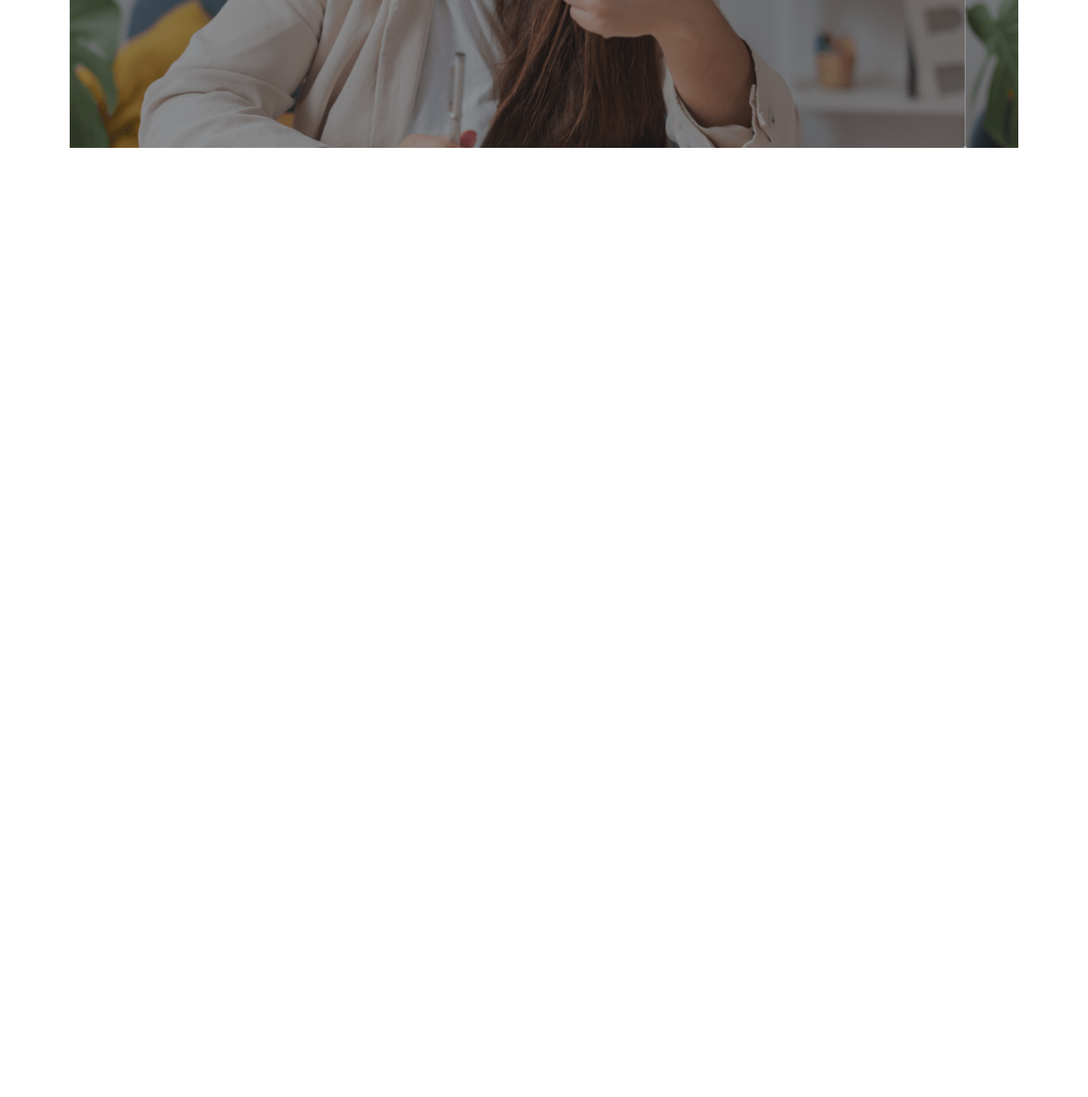
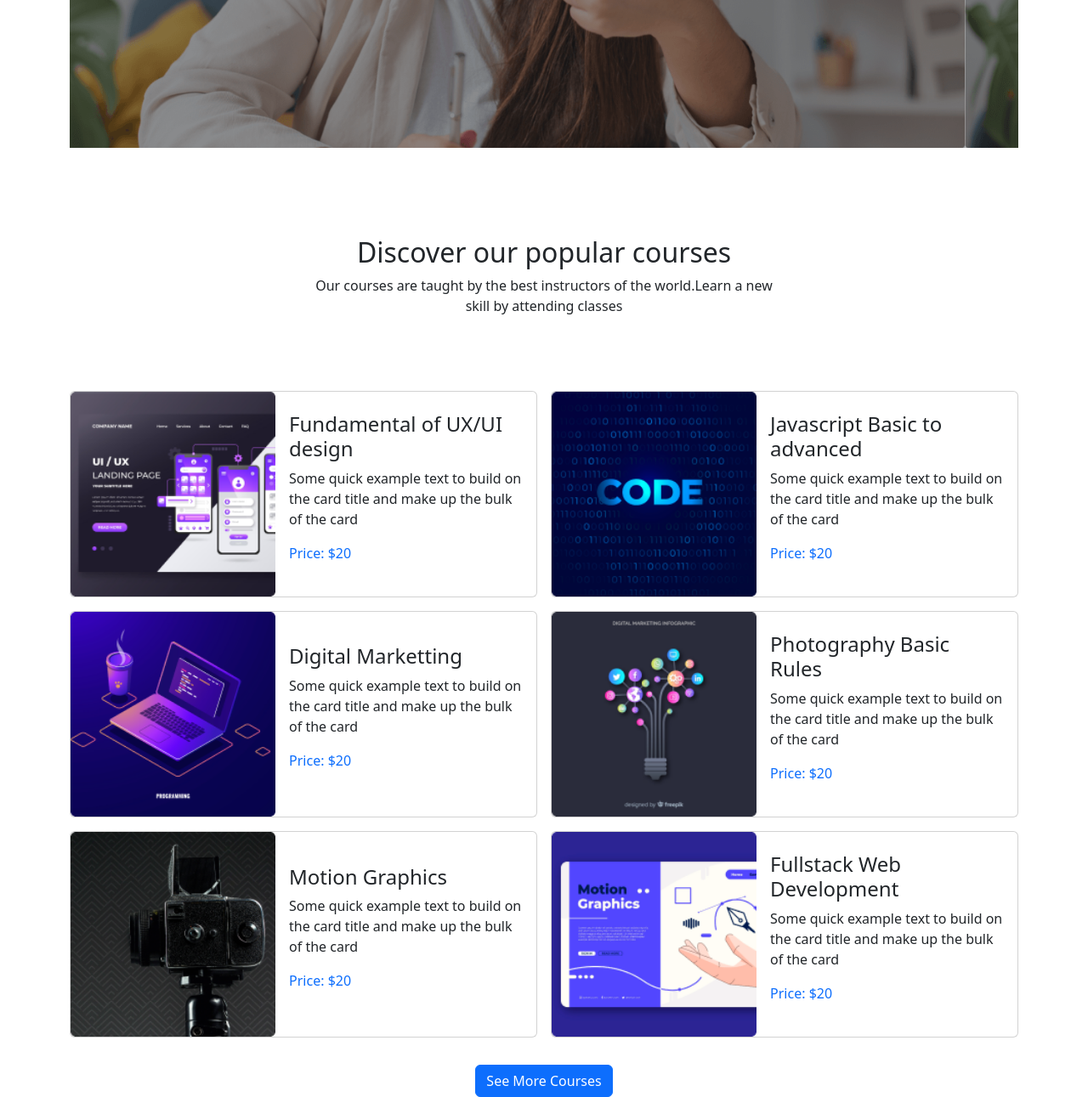
Before and after one commit to thinkingmore/edtech-landing-page, a plain HTML site: page index.html in a window 1280 px wide. Shown: the part 500-1791 px from the top of the page at 85% size. Before the commit the page ends 800 px from the top, so only its background shows below. Drawn offline with nearby package versions, Linux system fonts and the light colour scheme.

Commit message:
added the course section

```diff
--- a/index.html
+++ b/index.html
@@ -24,16 +24,23 @@
                         <a class="nav-link text-dark fw-bold" href="#">Home</a>
                       </li>
                       <li class="nav-item ms-5">
-                        <a class="nav-link text-dark fw-bold" href="#">Product</a>
+                        <a class="nav-link text-dark fw-bold" href="#">About</a>
                       </li>
                       <li class="nav-item ms-5">
-                        <a class="nav-link text-dark fw-bold " href="#">About us</a>
+                        <a class="nav-link text-dark fw-bold " href="#">Courses</a>
+                      </li>
+                      <li class="nav-item ms-5">
+                        <a class="nav-link text-dark fw-bold " href="#">Stories</a>
+                      </li>
+                      <li class="nav-item ms-5">
+                        <a class="nav-link text-dark fw-bold " href="#">Offers</a>
                       </li>
                       <li class="nav-item ms-5">
                         <a class="nav-link text-dark fw-bold">Contact us</a>
                       </li>
                     </ul>
                   </div>
+                  <button type="button" class="btn btn-outline-primary ms-3">Register</button>
                 </div>
               </nav>
             <!-- navbar ends -->
@@ -94,9 +101,87 @@
                   </div>
             </div>
         </div>
-
     </section>
     <!-- slider section ends-->
+    <section class="courses mt-5 pt-5">
+       <div class="container">
+          <div class="row g-3">
+            <div class="col-12 mb-5">
+              <div class="mx-auto w-50 p-2">
+                <h2 class="text-center">Discover our popular courses</h2>
+                <p class="text-center">Our courses are taught by the best instructors of the world.Learn a new skill by attending classes</p>
+              </div>
+            </div>
+            <div class="col-md-6 col-sm-12">
+              <div class="card flex-md-row flex-sm-column align-items-center">
+                <img class="card-img mw-100 mh-100 img-fluid" src="images/course/course-1.png"/>
+                <div class="card-body">
+                  <h4 class="card-title">Fundamental of UX/UI design</h4>
+                  <p class="card-text">Some quick example text to build on the card title
+                    and make up the bulk of the card</p>
+                  <p class="text-primary">Price: $20</p>
+                </div>
+              </div>
+            </div>
+            <div class="col-md-6 col-sm-12">
+              <div class="card flex-md-row flex-sm-column align-items-center">
+                <img class="card-img mw-100 mh-100 img-fluid" src="images/course/course-2.png"/>
+                <div class="card-body">
+                  <h4 class="card-title">Javascript Basic to advanced</h4>
+                  <p class="card-text">Some quick example text to build on the card title
+                    and make up the bulk of the card</p>
+                  <p class="text-primary">Price: $20</p>
+                </div>
+              </div>
+            </div>
+            <div class="col-md-6 col-sm-12">
+              <div class="card flex-md-row flex-sm-column flex-sm-column align-items-center">
+                <img class="card-img mw-100 mh-100 img-fluid" src="images/course/course-3.png"/>
+                <div class="card-body img-fluid">
+                  <h4 class="card-title">Digital Marketting</h4>
+                  <p class="card-text">Some quick example text to build on the card title
+                    and make up the bulk of the card</p>
+                  <p class="text-primary">Price: $20</p>
+                </div>
+              </div>
+            </div>
+            <div class="col-md-6 col-sm-12">
+              <div class="card flex-md-row flex-sm-column align-items-center">
+                <img class="card-img mw-100 mh-100 img-fluid" src="images/course/course-4.png"/>
+                <div class="card-body">
+                  <h4 class="card-title">Photography Basic Rules</h4>
+                  <p class="card-text">Some quick example text to build on the card title
+                    and make up the bulk of the card</p>
+                  <p class="text-primary">Price: $20</p>
+                </div>
+              </div>
+            </div>
+            <div class="col-md-6 col-sm-12">
+              <div class="card flex-md-row flex-sm-column align-items-center">
+                <img class="card-img mw-100 mh-100 img-fluid" src="images/course/course-5.png"/>
+                <div class="card-body">
+                  <h4 class="card-title">Motion Graphics</h4>
+                  <p class="card-text">Some quick example text to build on the card title
+                    and make up the bulk of the card</p>
+                  <p class="text-primary">Price: $20</p>
+                </div>
+              </div>
+            </div>
+            <div class="col-md-6 mb-3 col-sm-12">
+              <div class="card flex-md-row flex-sm-column align-items-center">
+                <img class="card-img mw-100 mh-100 img-fluid" src="images/course/course-6.png"/>
+                <div class="card-body">
+                  <h4 class="card-title">Fullstack Web Development</h4>
+                  <p class="card-text">Some quick example text to build on the card title
+                    and make up the bulk of the card</p>
+                  <p class="text-primary">Price: $20</p>
+                </div>
+              </div>
+            </div>
+           <button type="button" class="btn btn-primary mx-auto w-auto">See More Courses</button>
+          </div>
+        </div>
+    </section>
     </main>
      <!-- main section ends-->
     <script src="https://cdn.jsdelivr.net/npm/bootstrap@5.2.0/dist/js/bootstrap.bundle.min.js"
```
